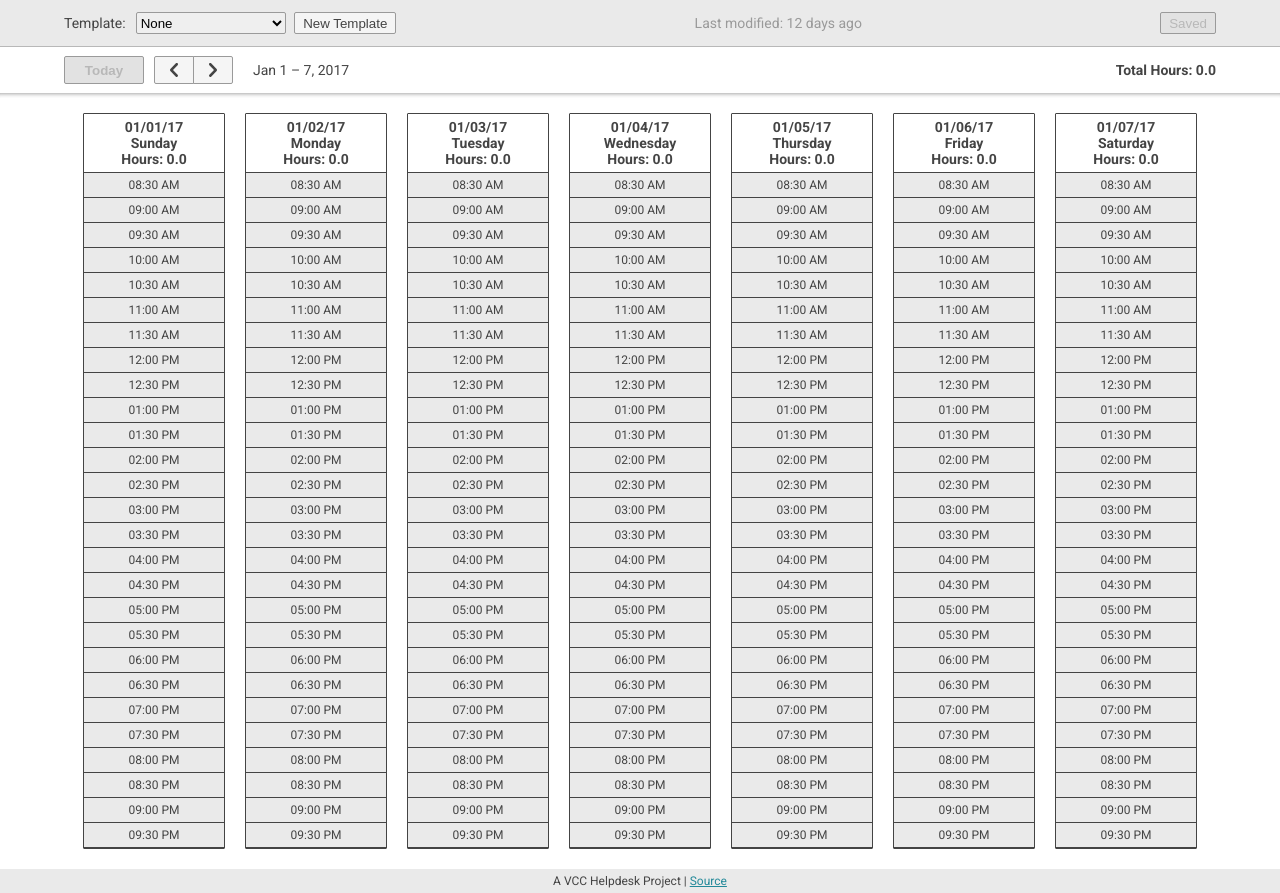
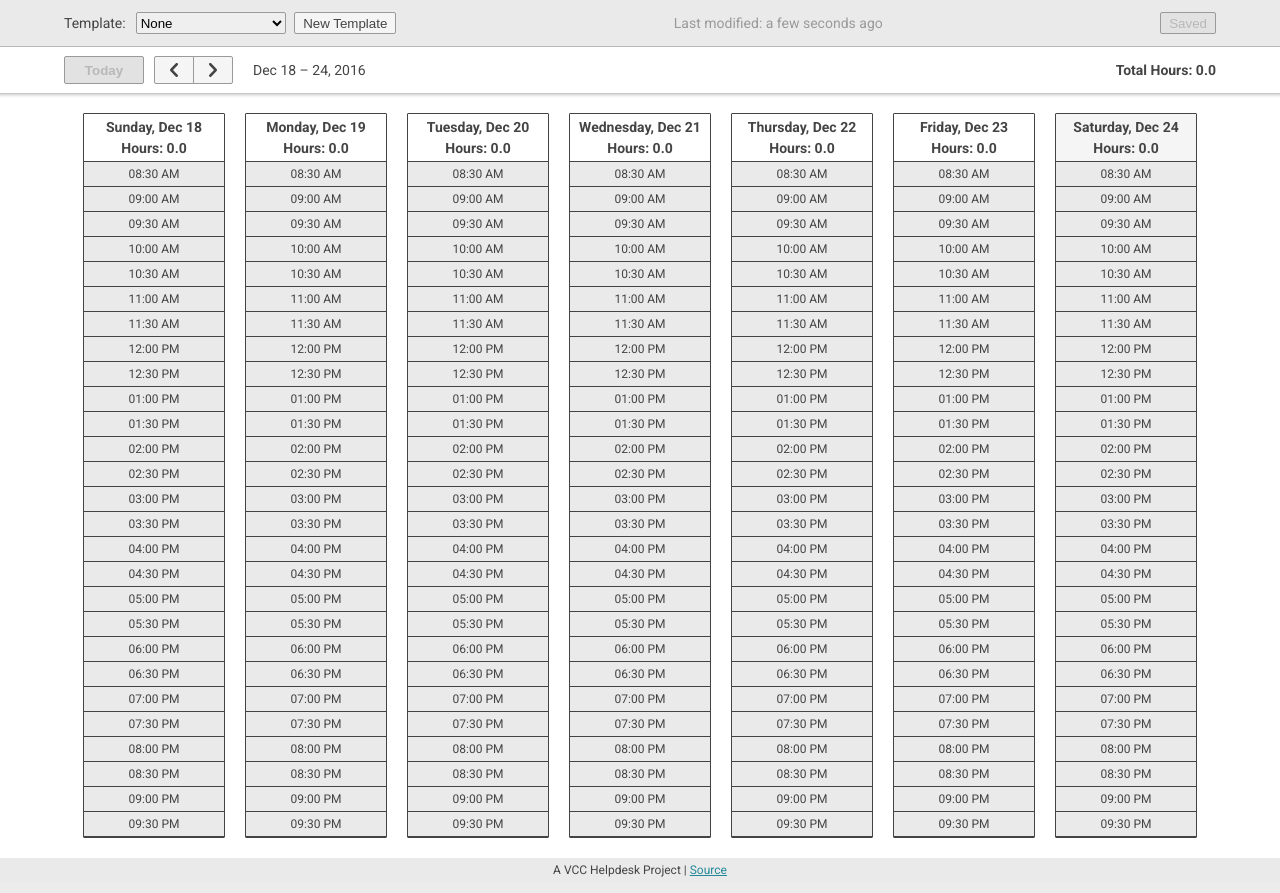
Before and after one commit to justinbot/timecard, a Flask app: page / in a window 1280 px wide. Shown: the part 108-1001 px from the top of the page. Run offline with Flask 2, Linux system fonts and the light colour scheme; data comes from the database, SQL or seed files in the repository; data that the repository does not hold is empty; some libraries are stand-ins or nearby versions.

Commit message:
Frontend and time zone updates

```diff
--- a/static/js/main.js
+++ b/static/js/main.js
@@ -18,10 +18,8 @@ var dbSave;
 
 var slotIncrement;
 var slotFirstStart;
-var initialDate = moment.utc();
+var initialDate; // set using time provided by server
 var focusDate;
-// TODO: Add spec for timezone in cfg, store and manipulate all as utc/timestamp, display in timezone
-//utc offset for est is -05:00. Times worked and displayed are in this zone
 var currentTemplate = ""; // store template associated with each day? or just have a template if set
 
 var localSelectedTimestamps = new Set();
@@ -64,8 +62,8 @@ function getFromDatabase() {
 
 function onLoadTimestamps(response) {
     if (initialLoad) {
-        initialLastModified = moment.unix(response["modified"]);
-        dbStatus.textContent = "Last modified: " + moment(initialLastModified).fromNow();
+        initialLastModified = moment(response["modified"]);
+        dbStatus.textContent = "Last modified: " + moment(initialLastModified).from(initialDate);
         dbSave.disabled = true;
         dbSave.textContent = "Saved";
         initialLoad = false;
@@ -132,8 +130,14 @@ function dayUpdateHeader(weekday) {
     })
     day.dataset.date = dayDate.unix();
 
-    day.children[0].textContent = dayDate.format("MM[/]DD[/]YY");
-    day.children[1].textContent = dayDate.format("dddd");
+    // highlight header of current day
+    if (dayDate.isSame(initialDate, "day")) {
+        day.style.background = "#f5f5f5";
+    } else {
+        day.style.background = "";
+    }
+
+    day.children[0].textContent = dayDate.format("dddd, MMM D");
 }
 
 // update slots of this day
@@ -158,12 +162,12 @@ function dayUpdateContent(weekday) {
     }
 
     totalHours += dayHours[weekday];
-    day.children[2].textContent = "Hours: " + dayHours[weekday].toFixed(1);
+    day.children[1].textContent = "Hours: " + dayHours[weekday].toFixed(1);
 }
 
 function daySelectSlot(weekday) {
     dayHours[weekday] += slotIncrement;
-    weekdays[weekday].children[2].textContent = "Hours: " + dayHours[weekday].toFixed(1);
+    weekdays[weekday].children[1].textContent = "Hours: " + dayHours[weekday].toFixed(1);
 
     totalHours += slotIncrement;
     navUpdateTotal();
@@ -171,7 +175,7 @@ function daySelectSlot(weekday) {
 
 function dayUnselectSlot(weekday) {
     dayHours[weekday] -= slotIncrement;
-    weekdays[weekday].children[2].textContent = "Hours: " + dayHours[weekday].toFixed(1);
+    weekdays[weekday].children[1].textContent = "Hours: " + dayHours[weekday].toFixed(1);
 
     totalHours -= slotIncrement;
     navUpdateTotal();
--- a/static/stylesheets/main.css
+++ b/static/stylesheets/main.css
@@ -232,6 +232,7 @@ body {
     max-width: 140px;
     border: 1px solid #444;
     border-radius: 1px;
+    //outline: 0 solid #1b5689;
     margin: 10px;
     padding: 5px 0 0 0;
     /* box-shadow: 0 2px 5px 0px rgba(0, 0, 0, 0.5); */
@@ -247,6 +248,7 @@ body {
 .tc-slot {
     //transition: background 100ms ease-out;
     font-size: 12px;
+    //vertical-align: top;
     background: #eaeaea;
     border-bottom: 1px solid #444;
     width: 100%;
@@ -263,6 +265,7 @@ body {
 .tc-slot-selected {
     //transition: background 100ms ease-out;
     font-size: 12px;
+    //vertical-align: top;
     background: #0cc980;
     color: white;
     border-bottom: 1px solid #444;
--- a/templates/day.html
+++ b/templates/day.html
@@ -1,8 +1,7 @@
 {% block day %}
 <td id="tc-day-{{ d }}" data-date="" class="tc-day" onmouseleave="slotMouseUp();" onmouseup="slotMouseUp();">
-    <div class="day-header-date" style="font-weight: bold;">01/01/00</div>
-    <div class="day-header-weekday" style="font-weight: bold;">Monday</div>
-    <div class="day-header-hours" style="font-weight: bold;">Hours: 0.0</div>
+    <div style="font-weight: bold; margin-bottom: 5px;">Monday</div>
+    <div style="font-weight: bold;">Hours: 0.0</div>
     <table class="tc-hour-table">
         {% for t in range(times|length) %}
         <tr>
--- a/templates/layout.html
+++ b/templates/layout.html
@@ -83,6 +83,7 @@
         // maybe just separate or use main.js here?
         slotIncrement = {{ slot_increment }} / 60;
         slotFirstStart = moment("{{ slot_first_start }}", "HHmm");
+        initialDate = moment("{{ initial_date }}");
 
         templSelectContainer = document.getElementById("templ-select-container");
         templEditContainer = document.getElementById("templ-edit-container");
--- a/timecard.cfg
+++ b/timecard.cfg
@@ -8,6 +8,8 @@ SQLALCHEMY_ECHO = False
 SECRET_KEY = '859fb757f5c9a8cb63ff22b5e0f7ba50bb7ef9192c2eb09d'
 SESSION_TYPE = 'filesystem'
 
+# TODO: String representing timezone or UTC offset, eg. '-05:00'?
+
 # Slot duration in minutes, eg. 30
 SLOTINCREMENT = 30
 # String representing start of first slot in 24-hour time, eg. '08:30'
--- a/timecard.py
+++ b/timecard.py
@@ -18,7 +18,8 @@ class User(db.Model):
     rcsid = db.Column(db.String(16), primary_key=True)
     # actual name, for convenience
     name = db.column(db.String(32))
-    last_modified = db.Column(db.BigInteger)
+    #last_modified = db.Column(db.BigInteger)
+    last_modified = db.Column(db.String(19))
     slots = db.relationship('Timeslot', backref='user', cascade="all, delete-orphan", lazy='dynamic')
 
 
@@ -69,7 +70,7 @@ def show_timecard():
     # times representing start of each cell eg. 8:30
     times = [slot for slot in hours_range(slot_first_start, slot_last_start, slot_increment)]
 
-    return render_template('layout.html', slot_increment=slot_increment, slot_first_start=times[0].strftime("%H%M"), days=days, times=times)
+    return render_template('layout.html', initial_date=str(datetime.datetime.now()), slot_increment=slot_increment, slot_first_start=times[0].strftime("%H%M"), days=days, times=times)
     #else:
     #return redirect(url_for('login'))
 
@@ -98,12 +99,12 @@ def update():
             # TODO: Ignore duplicate timestamps and those in locked timecards (prior to lock date) unless admin
             # maybe have a lock date and refuse changes to timestamps prior, maybe lock by day/week
             u.slots.extend([Timeslot(timestamp=t) for t in content['selected']])
-            u.last_modified = int(time.time())
+            u.last_modified = datetime.datetime.now().strftime("%Y-%m-%d %H:%M:%S")#int(time.time())
 
         # Delete timestamps in 'unselected'
         if (len(content['unselected']) > 0):
             db.session.query(Timeslot).filter(Timeslot.timestamp.in_(content['unselected']), Timeslot.parent_rcsid == u.rcsid).delete(synchronize_session='fetch')
-            u.last_modified = int(time.time())
+            u.last_modified = datetime.datetime.now().strftime("%Y-%m-%d %H:%M:%S")#int(time.time())
 
         db.session.commit()
 
@@ -143,7 +144,8 @@ def init_db():
     db.create_all()
 
     # creating users should be done through admin panel
-    test_user = User(rcsid='carlsj4', name='Justin Carlson', last_modified = int(time.time()) )
+    test_user = User(rcsid='carlsj4', name='Justin Carlson', last_modified = datetime.datetime.now().strftime("%Y-%m-%d %H:%M:%S") )
+    print test_user.last_modified
     db.session.add(test_user)
 
     db.session.commit()
```
